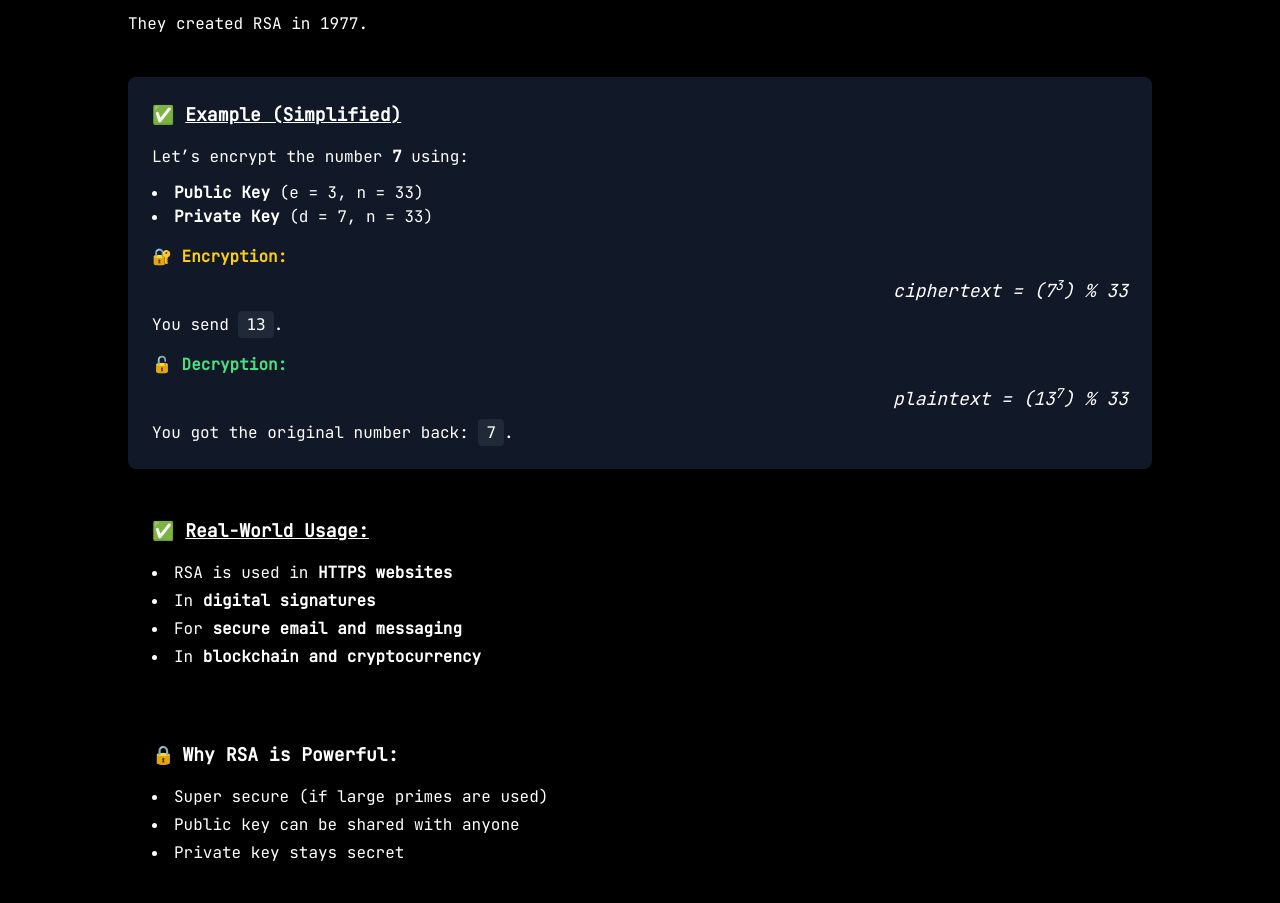
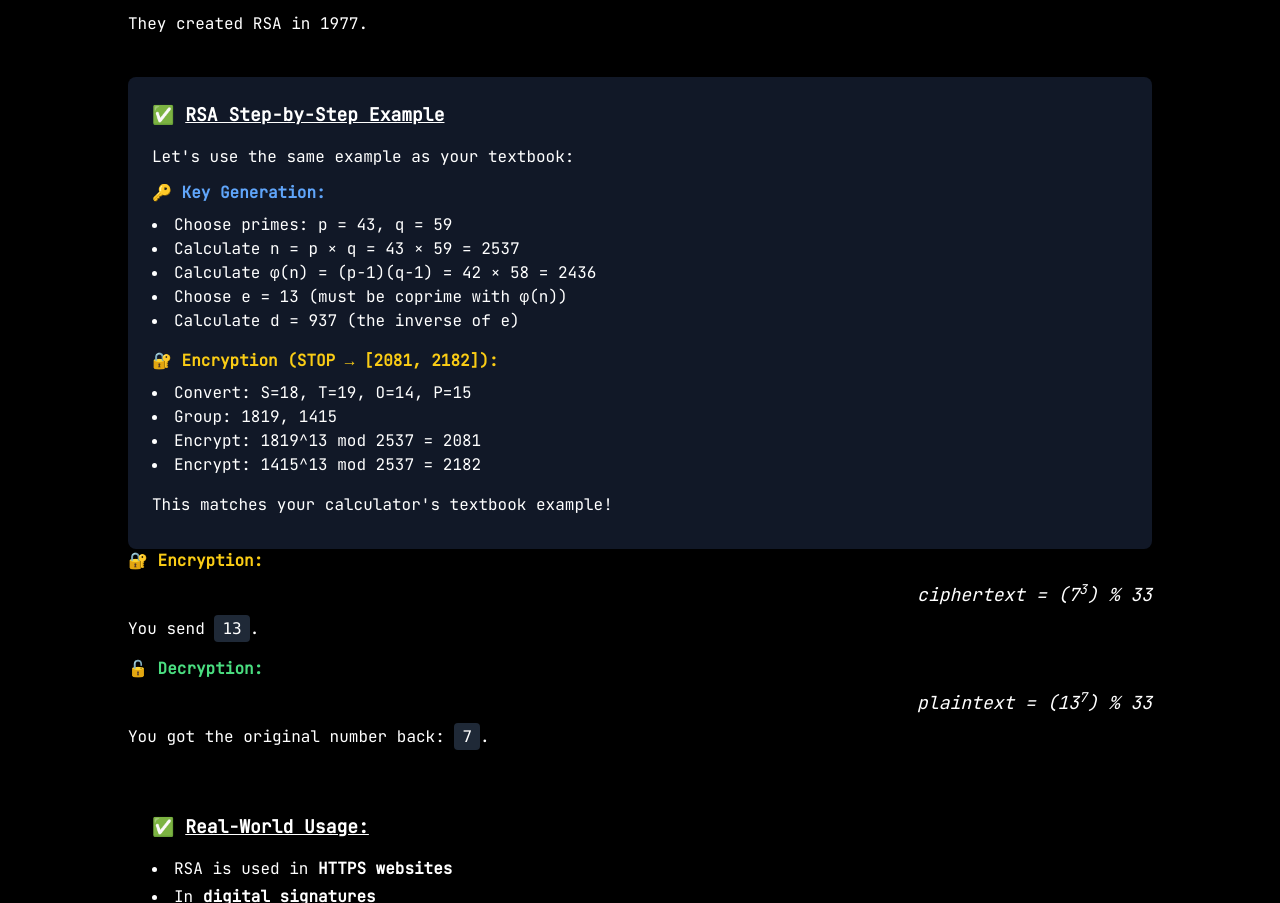
Before and after one commit to TeHenglay/Cipher-Explorer, a plain HTML site: page index.html in a window 1280 px wide. Shown: the part 2811-3714 px from the top of the page. Drawn offline with nearby package versions, Linux system fonts and the light colour scheme.

Commit message:
Update index.html

```diff
--- a/index.html
+++ b/index.html
@@ -195,15 +195,31 @@
   </ul>
   <p class="text-base leading-relaxed">They created RSA in 1977.</p>
 </div>
-<!-- ✅ Example (Simplified) -->
+<!-- Replace your RSA example section with this: -->
 <div class="bg-gray-900 text-white p-6 rounded-lg mt-10 shadow-md">
-  <p class="text-lg font-semibold mb-4">✅ <span class="underline">Example (Simplified)</span></p>
+  <p class="text-lg font-semibold mb-4">✅ <span class="underline">RSA Step-by-Step Example</span></p>
 
-  <p class="mb-3">Let’s encrypt the number <strong>7</strong> using:</p>
+  <p class="mb-3">Let's use the same example as your textbook:</p>
+
+  <p class="font-semibold mb-2">🔑 <span class="text-blue-400">Key Generation:</span></p>
   <ul class="list-disc list-inside mb-4">
-    <li><strong>Public Key</strong> (e = 3, n = 33)</li>
-    <li><strong>Private Key</strong> (d = 7, n = 33)</li>
+    <li>Choose primes: p = 43, q = 59</li>
+    <li>Calculate n = p × q = 43 × 59 = 2537</li>
+    <li>Calculate φ(n) = (p-1)(q-1) = 42 × 58 = 2436</li>
+    <li>Choose e = 13 (must be coprime with φ(n))</li>
+    <li>Calculate d = 937 (the inverse of e)</li>
   </ul>
+
+  <p class="font-semibold mb-2">🔐 <span class="text-yellow-400">Encryption (STOP → [2081, 2182]):</span></p>
+  <ul class="list-disc list-inside mb-4">
+    <li>Convert: S=18, T=19, O=14, P=15</li>
+    <li>Group: 1819, 1415</li>
+    <li>Encrypt: 1819^13 mod 2537 = 2081</li>
+    <li>Encrypt: 1415^13 mod 2537 = 2182</li>
+  </ul>
+
+  <p class="mb-2">This matches your calculator's textbook example!</p>
+</div>
 
   <!-- Encryption -->
   <p class="font-semibold mb-2">🔐 <span class="text-yellow-400">Encryption:</span></p>
```
